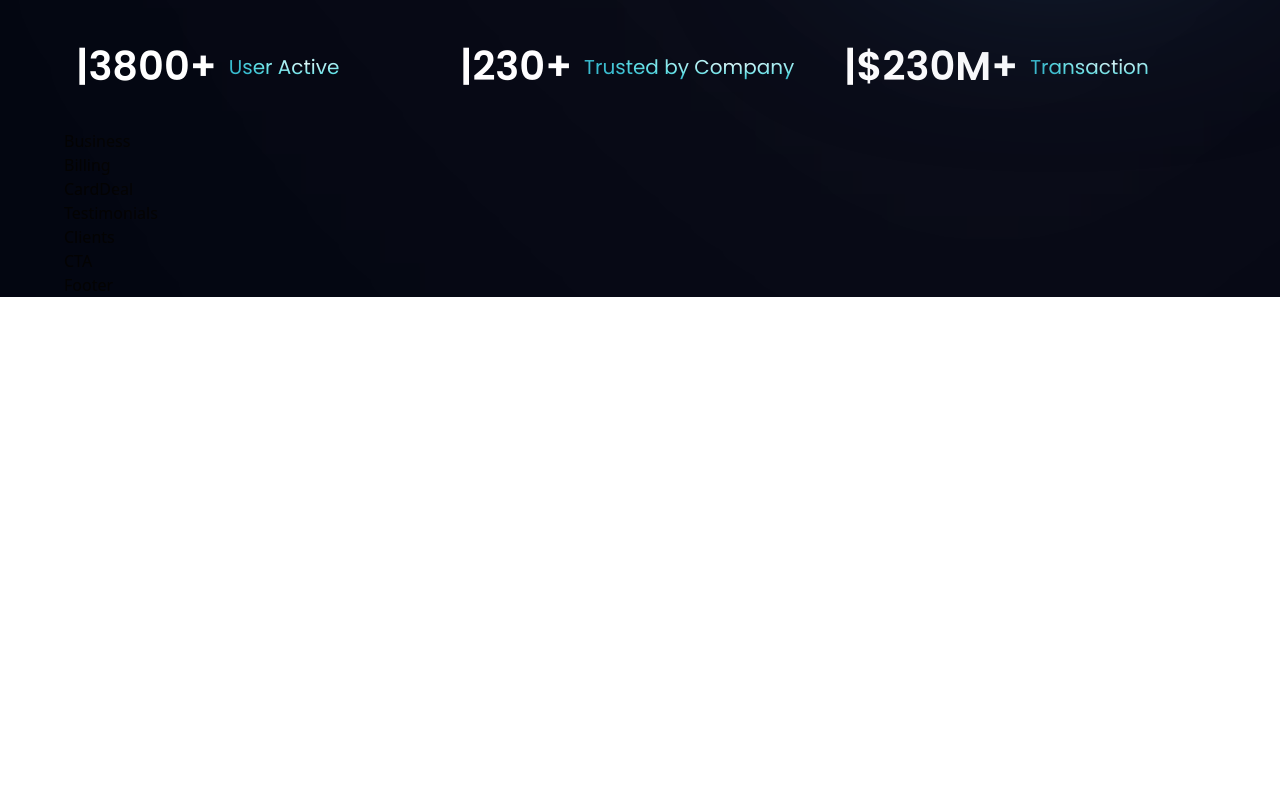
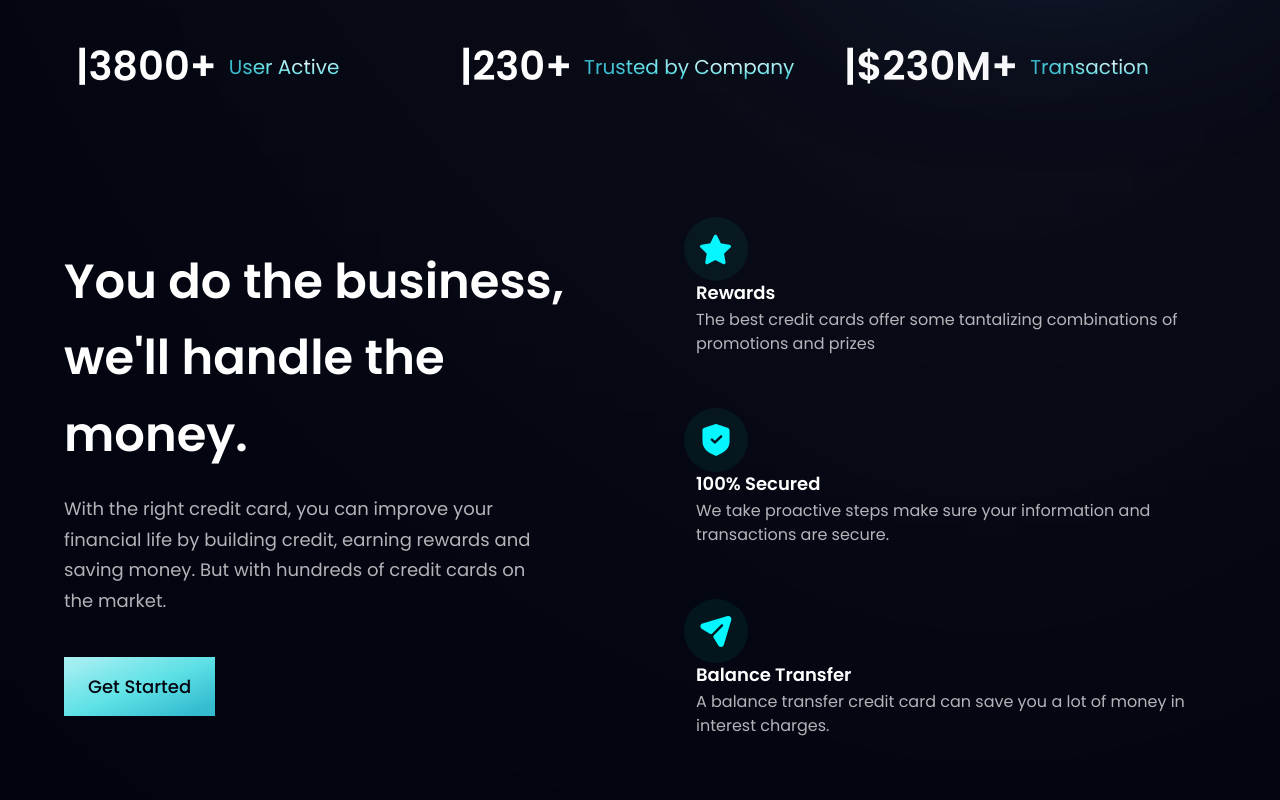
Before and after one commit to GeorgeOprea1/bank, a React (Vite) app in the folder bank_react/: page / in a window 1280 px wide. Shown: the part 760-1560 px from the top of the page. Before the commit the page ends 1057 px from the top, so only its background shows below. Built offline with nearby package versions, Linux system fonts and the light colour scheme.

Commit message:
finished the Business component

```diff
--- a/bank_react/src/components/Business.jsx
+++ b/bank_react/src/components/Business.jsx
@@ -1,5 +1,48 @@
+import { features } from "../constants";
+import Button from "../components/Button";
+
+const FeaturedCard = ({ icon, title, content, index }) => (
+  <div
+    className={`flex- flex-row p-6 rounded-[20px] ${
+      index !== features.lenght - 1
+    } ? 'mb-6' : 'mb-0' feature-card `}
+  >
+    <div className="w-[64px] h-[64px] rounded-full flex justify-center items-center bg-dimBlue">
+      <img src={icon} alt="icon" className="w-[50%] h-[50%] object-contain" />
+    </div>
+    <div className="flex-1 flex flex-col ml-3">
+      <h4 className="font-poppins font-semibold text-white text-[18px] leading-[23px] mb-1 ">
+        {title}
+      </h4>
+      <p className="font-poppins font-normal text-dimWhite text-[16px] leading-[24px] mb-1 ">
+        {content}
+      </p>
+    </div>
+  </div>
+);
+
 const Business = () => {
-  return <div>Business</div>;
+  return (
+    <section id="features" className="flex md:flex-row flex-col sm:py-16 py-6">
+      <div className="flex-1 flex justify-center items-start flex-col">
+        <h2 className="font-poppins font-semibold xs:text-[48px] text-[40px] text-white xs:leading-[76.8px] leading-[66.8px] w-full">
+          You do the business,
+          <br className="sm:block hidden" /> we&apos;ll handle the money.
+        </h2>
+        <p className="font-poppins font-normal text-dimWhite text-[18px] leading-[30.8px] max-w-[470px] mt-5">
+          With the right credit card, you can improve your financial life by
+          building credit, earning rewards and saving money. But with hundreds
+          of credit cards on the market.
+        </p>
+        <Button />
+      </div>
+      <div className="flex-1 flex ${styles.flexCenter} md:ml-10 ml-0 md:mt-0 mt-10 relative flex-col">
+        {features.map((feature, index) => (
+          <FeaturedCard key={feature.id} {...feature} index={index} />
+        ))}
+      </div>
+    </section>
+  );
 };
 
 export default Business;
--- a/bank_react/src/components/Button.jsx
+++ b/bank_react/src/components/Button.jsx
@@ -1,5 +1,12 @@
 const Button = () => {
-  return <div>Button</div>;
+  return (
+    <button
+      type="button"
+      className="py-4 px-6 bg-blue-gradient font-poppins font-medium text-[18px] text-primary outline-none mt-10"
+    >
+      Get Started
+    </button>
+  );
 };
 
 export default Button;
```
Also changed, not shown: bank_react/.eslintrc.cjs.
